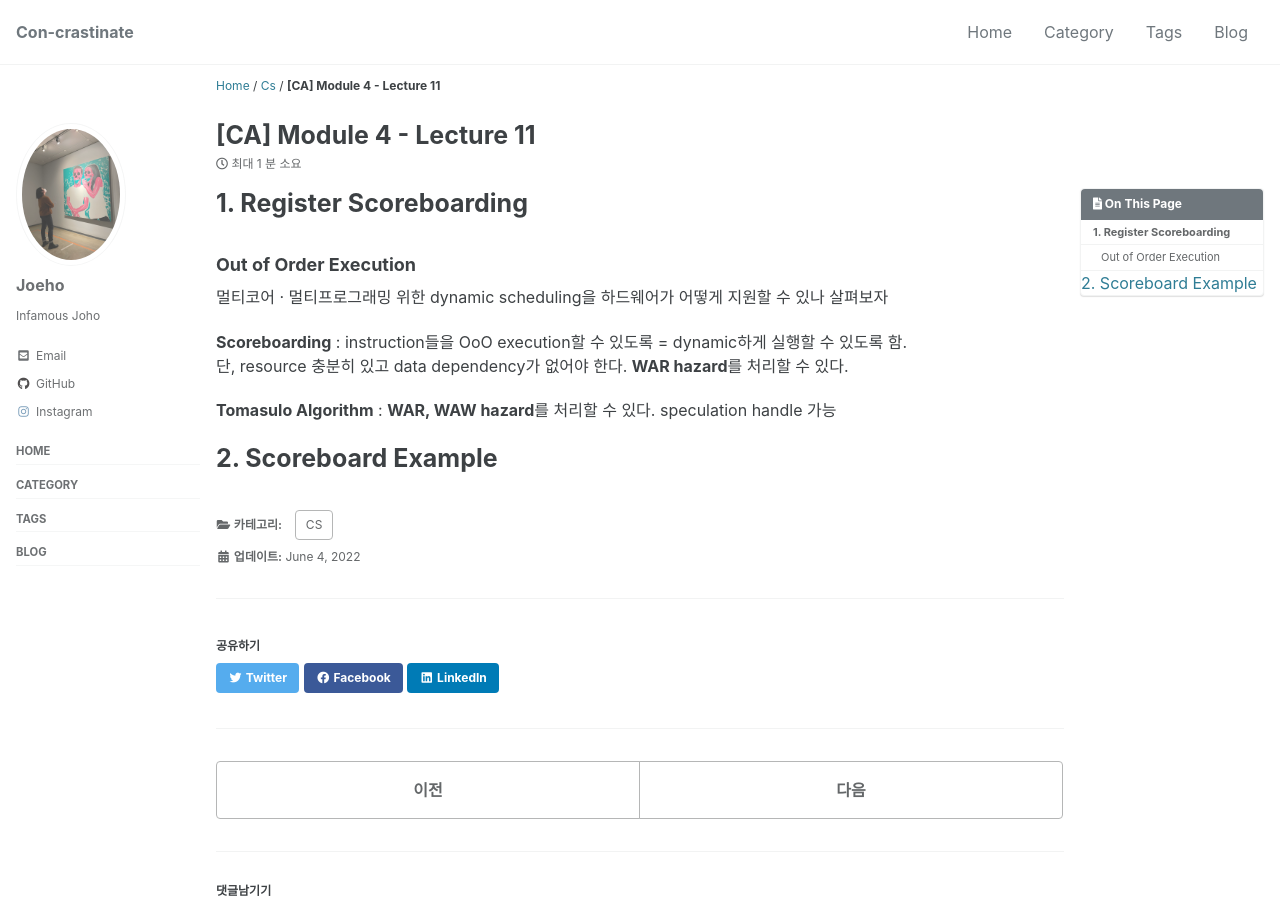
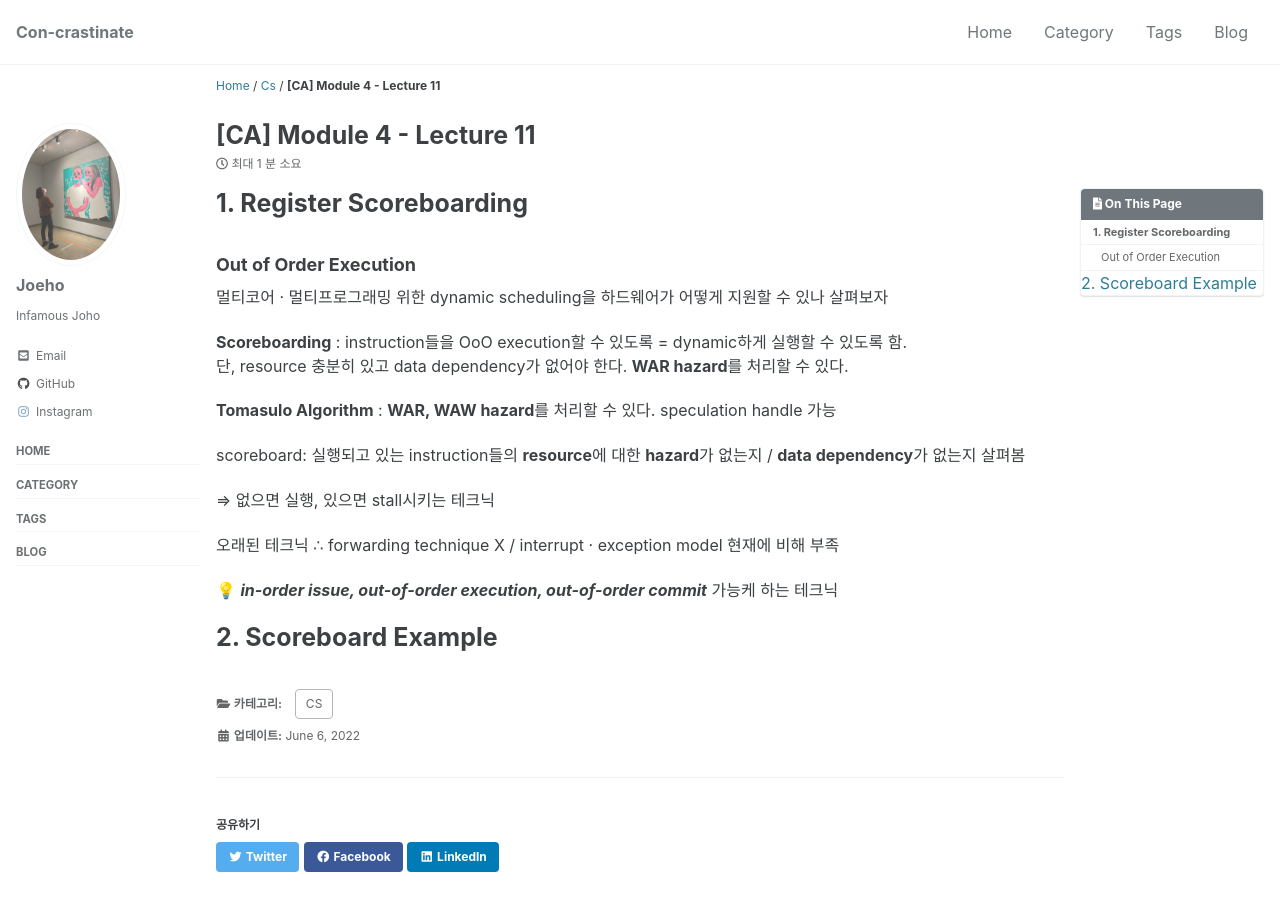
Before and after one commit to joeholee/joeholee.github.io, a Jekyll site: the page built from _posts/2022-05-29-ca-eleventh.md, in a window 1280 px wide and 900 px high. Built offline with Jekyll 4.4.1, drawn with Linux system fonts in a browser that asks for light colours; cached includes are drawn as plain includes; some web fonts are replaced; comment, search, counter and statistics services are not loaded.

Commit message:
Update 2022-05-29-ca-eleventh.md

```diff
--- a/_posts/2022-05-29-ca-eleventh.md
+++ b/_posts/2022-05-29-ca-eleventh.md
@@ -28,4 +28,12 @@ last_modified_at: 2022-06-04
 **Tomasulo Algorithm** : **WAR, WAW hazard**를 처리할 수 있다.
                          speculation handle 가능
 
+scoreboard: 실행되고 있는 instruction들의 **resource**에 대한 **hazard**가 없는지 / **data dependency**가 없는지 살펴봄
+
+⇒ 없으면 실행, 있으면 stall시키는 테크닉
+
+오래된 테크닉 ∴ forwarding technique X / interrupt · exception model 현재에 비해 부족
+
+💡 ***in-order issue, out-of-order execution, out-of-order commit*** 가능케 하는 테크닉
+
 # 2. Scoreboard Example
```
Also changed, not shown: other parts of _posts/2022-05-29-ca-eleventh.md (+1 -1 lines).
